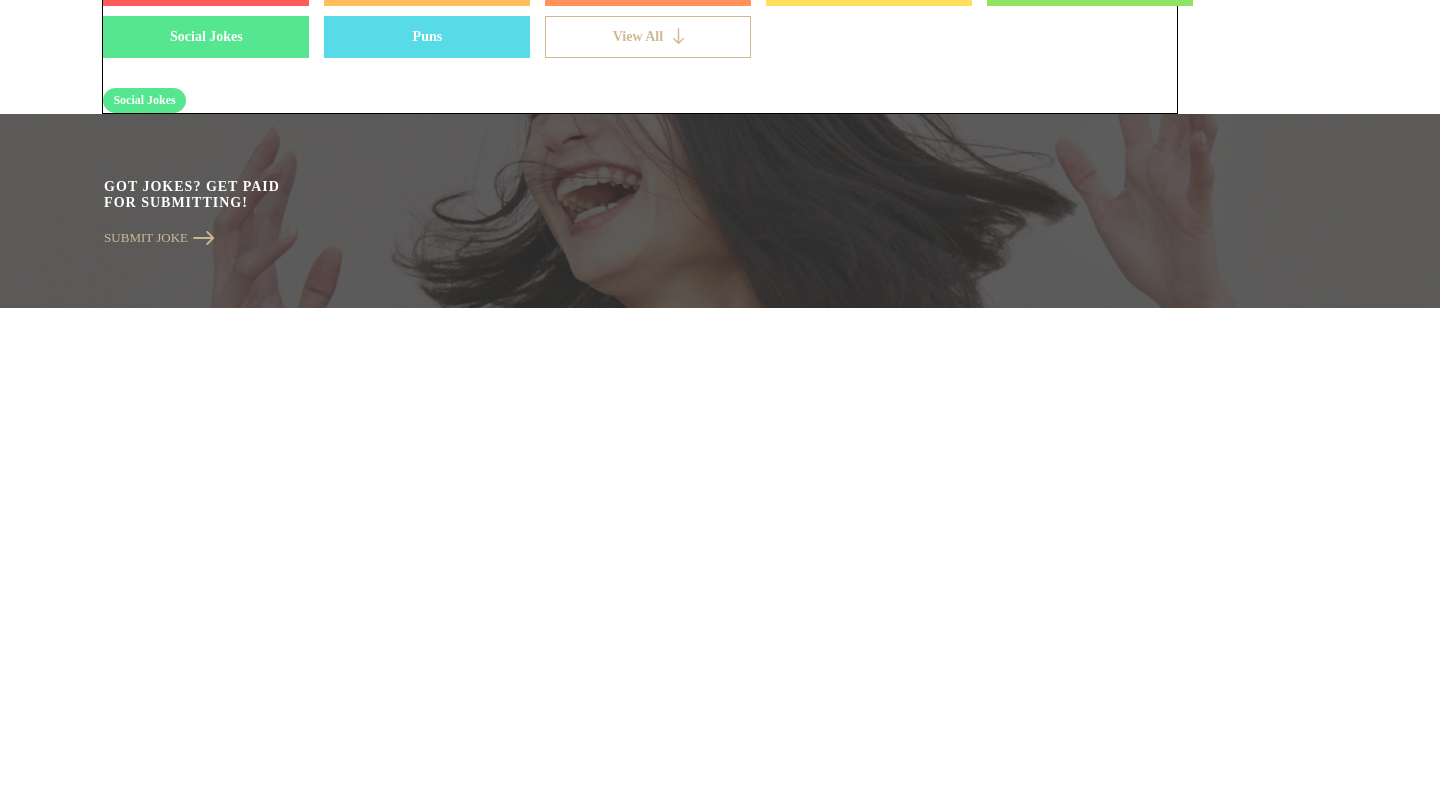
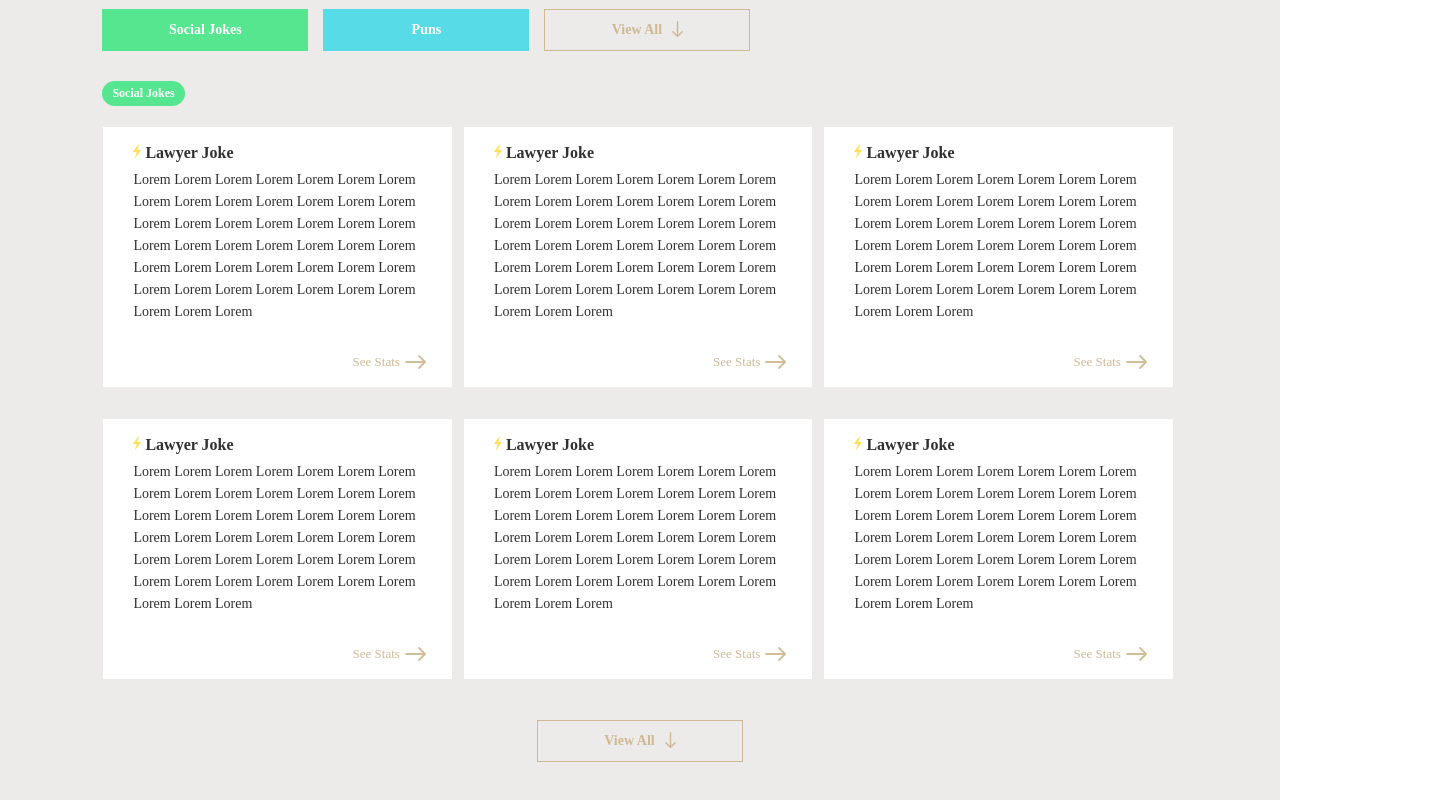
Before and after one commit to pemba1s1/joke-bible, a React (Create React App) app: page / in a window 1280 px wide. Shown: the part 420-1220 px from the top of the page, 1440 px wide, since content can reach past the window. Before the commit the page ends 800 px from the top, so only its background shows below. Built offline with nearby package versions, Linux system fonts and the light colour scheme; a web font is replaced by a local one.

Commit message:
Home page done

```diff
--- a/src/App.js
+++ b/src/App.js
@@ -1,10 +1,10 @@
-import Layout from "./Layout";
-import Home from "./Pages/Home";
+import Layout from './Layout';
+import { Router } from './Routes/Router';
 
 function App() {
   return (
     <Layout>
-      <Home />
+      <Router />
     </Layout>
   );
 }
--- a/src/Components/Footer/index.js
+++ b/src/Components/Footer/index.js
@@ -5,12 +5,12 @@ import SubmitArrow from '../../assets/assets_Homework_Front-End_01/path-copy-2.p
 export const Footer = () => {
   return (
     <div className="relative">
-      <img src={FooterImg}></img>
+      <img className="content-fit" src={FooterImg} alt="a"></img>
       <div className="absolute footer-content">
         <p>GOT JOKES? GET PAID</p>
         <p>FOR SUBMITTING!</p>
         <br />
-        <button>
+        <button className="btn-alt">
           SUBMIT JOKE<img src={SubmitArrow} alt="x"></img>
         </button>
       </div>
--- a/src/Components/JokeCard/index.jsx
+++ b/src/Components/JokeCard/index.jsx
@@ -1,5 +1,21 @@
 import React from 'react';
+import SubmitArrow from '../../assets/assets_Homework_Front-End_01/path-copy-2.png';
+import Lightning from '../../assets/assets_Homework_Front-End_01/green-light-copy-2.png';
+import { Link } from 'react-router-dom';
 
-export const JokeCard = () => {
-  return <div>JokeCard</div>;
+export const JokeCard = ({ title, content }) => {
+  return (
+    <Link to="/joke/1" className="joke-card">
+      <p className="joke-title">
+        <img src={Lightning} alt="x"></img>
+        {title}
+      </p>
+      <p className="joke-content">{content}</p>
+      <div className="joke-end">
+        <button className="btn-alt">
+          See Stats<img src={SubmitArrow} alt="x"></img>
+        </button>
+      </div>
+    </Link>
+  );
 };
--- a/src/Components/MainTitle/index.js
+++ b/src/Components/MainTitle/index.js
@@ -5,7 +5,7 @@ import { SearchBar } from '../Search';
 const MainTitle = () => {
   return (
     <div className="relative">
-      <img src={Img}></img>
+      <img className="content-fit" src={Img}></img>
       <div className="absolute maintitle">
         <h1>The Joke Bible</h1>
         <h2>Daily Laughs for you and yours</h2>
--- a/src/Components/Tags/index.js
+++ b/src/Components/Tags/index.js
@@ -1,5 +1,9 @@
 import React from 'react';
 
 export const Tags = ({ label }) => {
-  return <div className="tag bg-weirdgreen">{label}</div>;
+  return (
+    <div>
+      <div className="tag bg-weirdgreen">{label}</div>
+    </div>
+  );
 };
--- a/src/Layout/index.jsx
+++ b/src/Layout/index.jsx
@@ -8,7 +8,7 @@ const Layout = ({ children }) => {
     <div>
       <Navbar />
       <MainTitle />
-      {children}
+      <div className="bg-main">{children}</div>
       <Footer />
     </div>
   );
--- a/src/Pages/Home/index.jsx
+++ b/src/Pages/Home/index.jsx
@@ -2,6 +2,7 @@ import React from 'react';
 import Button from '../../Components/Button';
 import ArrowDown from '../../assets/assets_Homework_Front-End_01/path-copy-7.png';
 import { Tags } from '../../Components/Tags';
+import { JokeCard } from '../../Components/JokeCard';
 
 const Home = () => {
   const colors = [
@@ -28,6 +29,39 @@ const Home = () => {
       </div>
       <div className="joke-list">
         <Tags label="Social Jokes" />
+        <div className="joke-container">
+          <JokeCard
+            title="Lawyer Joke"
+            content="Lorem Lorem Lorem Lorem Lorem Lorem Lorem Lorem Lorem Lorem Lorem Lorem Lorem Lorem Lorem Lorem Lorem Lorem Lorem Lorem Lorem Lorem Lorem Lorem Lorem Lorem Lorem Lorem Lorem Lorem Lorem Lorem Lorem Lorem Lorem Lorem Lorem Lorem Lorem Lorem Lorem Lorem Lorem Lorem Lorem "
+          />
+          <JokeCard
+            title="Lawyer Joke"
+            content="Lorem Lorem Lorem Lorem Lorem Lorem Lorem Lorem Lorem Lorem Lorem Lorem Lorem Lorem Lorem Lorem Lorem Lorem Lorem Lorem Lorem Lorem Lorem Lorem Lorem Lorem Lorem Lorem Lorem Lorem Lorem Lorem Lorem Lorem Lorem Lorem Lorem Lorem Lorem Lorem Lorem Lorem Lorem Lorem Lorem "
+          />
+          <JokeCard
+            title="Lawyer Joke"
+            content="Lorem Lorem Lorem Lorem Lorem Lorem Lorem Lorem Lorem Lorem Lorem Lorem Lorem Lorem Lorem Lorem Lorem Lorem Lorem Lorem Lorem Lorem Lorem Lorem Lorem Lorem Lorem Lorem Lorem Lorem Lorem Lorem Lorem Lorem Lorem Lorem Lorem Lorem Lorem Lorem Lorem Lorem Lorem Lorem Lorem "
+          />
+          <JokeCard
+            title="Lawyer Joke"
+            content="Lorem Lorem Lorem Lorem Lorem Lorem Lorem Lorem Lorem Lorem Lorem Lorem Lorem Lorem Lorem Lorem Lorem Lorem Lorem Lorem Lorem Lorem Lorem Lorem Lorem Lorem Lorem Lorem Lorem Lorem Lorem Lorem Lorem Lorem Lorem Lorem Lorem Lorem Lorem Lorem Lorem Lorem Lorem Lorem Lorem "
+          />
+          <JokeCard
+            title="Lawyer Joke"
+            content="Lorem Lorem Lorem Lorem Lorem Lorem Lorem Lorem Lorem Lorem Lorem Lorem Lorem Lorem Lorem Lorem Lorem Lorem Lorem Lorem Lorem Lorem Lorem Lorem Lorem Lorem Lorem Lorem Lorem Lorem Lorem Lorem Lorem Lorem Lorem Lorem Lorem Lorem Lorem Lorem Lorem Lorem Lorem Lorem Lorem "
+          />
+          <JokeCard
+            title="Lawyer Joke"
+            content="Lorem Lorem Lorem Lorem Lorem Lorem Lorem Lorem Lorem Lorem Lorem Lorem Lorem Lorem Lorem Lorem Lorem Lorem Lorem Lorem Lorem Lorem Lorem Lorem Lorem Lorem Lorem Lorem Lorem Lorem Lorem Lorem Lorem Lorem Lorem Lorem Lorem Lorem Lorem Lorem Lorem Lorem Lorem Lorem Lorem "
+          />
+        </div>
+        <div className="view-more-joke">
+          <Button color="view-more">
+            <div className="flex">
+              View All<img src={ArrowDown} alt="down"></img>
+            </div>
+          </Button>
+        </div>
       </div>
     </div>
   );
--- /dev/null
+++ b/src/Routes/Router.js
@@ -0,0 +1,13 @@
+import React from 'react';
+import { Routes, Route } from 'react-router-dom';
+import Home from '../Pages/Home';
+import Joke from '../Pages/Joke';
+
+export const Router = () => {
+  return (
+    <Routes>
+      <Route exact path="/" element={<Home />} />
+      <Route path="/joke/:id" element={<Joke />} />
+    </Routes>
+  );
+};
--- a/src/assets/Styles/build/index.css
+++ b/src/assets/Styles/build/index.css
@@ -5,6 +5,9 @@
   font-family: Montserrat;
   box-sizing: border-box;
   margin: 0; }
+
+.bg-main {
+  background-color: #ecebe9; }
 
 .bg-red {
   background-color: #ff5b5b; }
@@ -136,7 +139,8 @@
   .footer-content p {
     font-size: 14px;
     color: #ffffff; }
-  .footer-content button {
+
+.btn-alt {
   display: flex;
   align-items: center;
   background: transparent;
@@ -145,13 +149,13 @@
   color: #cfb995;
   font-size: 13px;
   cursor: pointer; }
-    .footer-content button img {
+  .btn-alt img {
     margin-left: 5px; }
 
 .home {
   width: 84%;
-  margin: 0 auto;
-  border: 1px solid; }
+  margin: 0px auto;
+  padding-top: 30px; }
 
 .btn-category {
   width: 206px;
@@ -187,13 +191,60 @@
 .tag {
   border-radius: 20px;
   font-size: 12px;
-  width: auto;
   padding: 5px 10px;
   color: #ffffff;
-  font-weight: 600; }
+  font-weight: 600;
+  text-align: center;
+  width: fit-content; }
 
 .joke-list {
-  margin-top: 30px;
-  display: flex; }
+  margin-top: 30px; }
+
+.joke-container {
+  margin-top: 20px;
+  width: 100%;
+  flex-wrap: wrap;
+  display: flex;
+  gap: 30px 10px; }
+  .joke-container .joke-card {
+    text-decoration: none;
+    padding: 16px 10px 16px 30px;
+    width: 32.6%;
+    color: #f9f9f9;
+    color: #303030;
+    border: 1px solid #ecebe9;
+    background-color: white;
+    cursor: pointer; }
+    .joke-container .joke-card:hover {
+      box-shadow: 0 1px 7px 0 rgba(0, 0, 0, 0.15); }
+
+.joke-title {
+  font-size: 16px;
+  font-weight: 600;
+  font-stretch: normal;
+  line-height: 1.25;
+  margin: 0 0 6px 0px; }
+  .joke-title img {
+    margin-right: 4px; }
+
+.joke-content {
+  font-size: 14px;
+  line-height: 1.57;
+  letter-spacing: normal;
+  padding-right: 6px; }
+
+.joke-end {
+  float: right;
+  margin-top: 30px; }
+  .joke-end button {
+    margin-right: 10px; }
+
+.view-more-joke {
+  padding: 40px 0;
+  display: flex;
+  justify-content: center; }
+
+.content-fit {
+  width: 100%; }
 
 /*# sourceMappingURL=index.css.map */
--- a/src/assets/Styles/global/style.scss
+++ b/src/assets/Styles/global/style.scss
@@ -19,6 +19,9 @@ $blue: #57dbe6;
   margin: 0;
 }
 
+.bg-main {
+  background-color: #ecebe9;
+}
 .bg-red {
   background-color: $red;
 }
@@ -163,7 +166,9 @@ $blue: #57dbe6;
     font-size: 14px;
     color: $white-two;
   }
-  button {
+}
+
+.btn-alt {
   display: flex;
   align-items: center;
   background: transparent;
@@ -176,12 +181,11 @@ $blue: #57dbe6;
     margin-left: 5px;
   }
 }
-}
 
 .home {
   width: 84%;
-  margin: 0 auto;
-  border: 1px solid;
+  margin: 0px auto;
+  padding-top: 30px;
 }
 
 .btn-category {
@@ -223,13 +227,67 @@ $blue: #57dbe6;
 .tag {
   border-radius: 20px;
   font-size: 12px;
-  width: auto;
   padding: 5px 10px;
   color: $white-two;
   font-weight: 600;
+  text-align: center;
+  width: fit-content;
 }
 
 .joke-list {
   margin-top: 30px;
+}
+
+.joke-container {
+  margin-top: 20px;
+  width: 100%;
+  flex-wrap: wrap;
   display: flex;
+  gap: 30px 10px;
+  .joke-card {
+    text-decoration: none;
+    padding: 16px 10px 16px 30px;
+    width: 32.6%;
+    color: $white;
+    color: #303030;
+    border: 1px solid #ecebe9;
+    background-color: white;
+    cursor: pointer;
+    &:hover {
+      box-shadow: 0 1px 7px 0 rgba(0, 0, 0, 0.15);
     }
+  }
+}
+.joke-title {
+  font-size: 16px;
+  font-weight: 600;
+  font-stretch: normal;
+  line-height: 1.25;
+  margin: 0 0 6px 0px;
+  img {
+    margin-right: 4px;
+  }
+}
+.joke-content {
+  font-size: 14px;
+  line-height: 1.57;
+  letter-spacing: normal;
+  padding-right: 6px;
+}
+.joke-end {
+  float: right;
+  margin-top: 30px;
+  button {
+    margin-right: 10px;
+  }
+}
+
+.view-more-joke {
+  padding: 40px 0;
+  display: flex;
+  justify-content: center;
+}
+
+.content-fit {
+  width: 100%;
+}
```
Also changed, not shown: 2 other files (tests, documents, lock files or other folders). Lines whose indentation alone changed are shown as unchanged.
